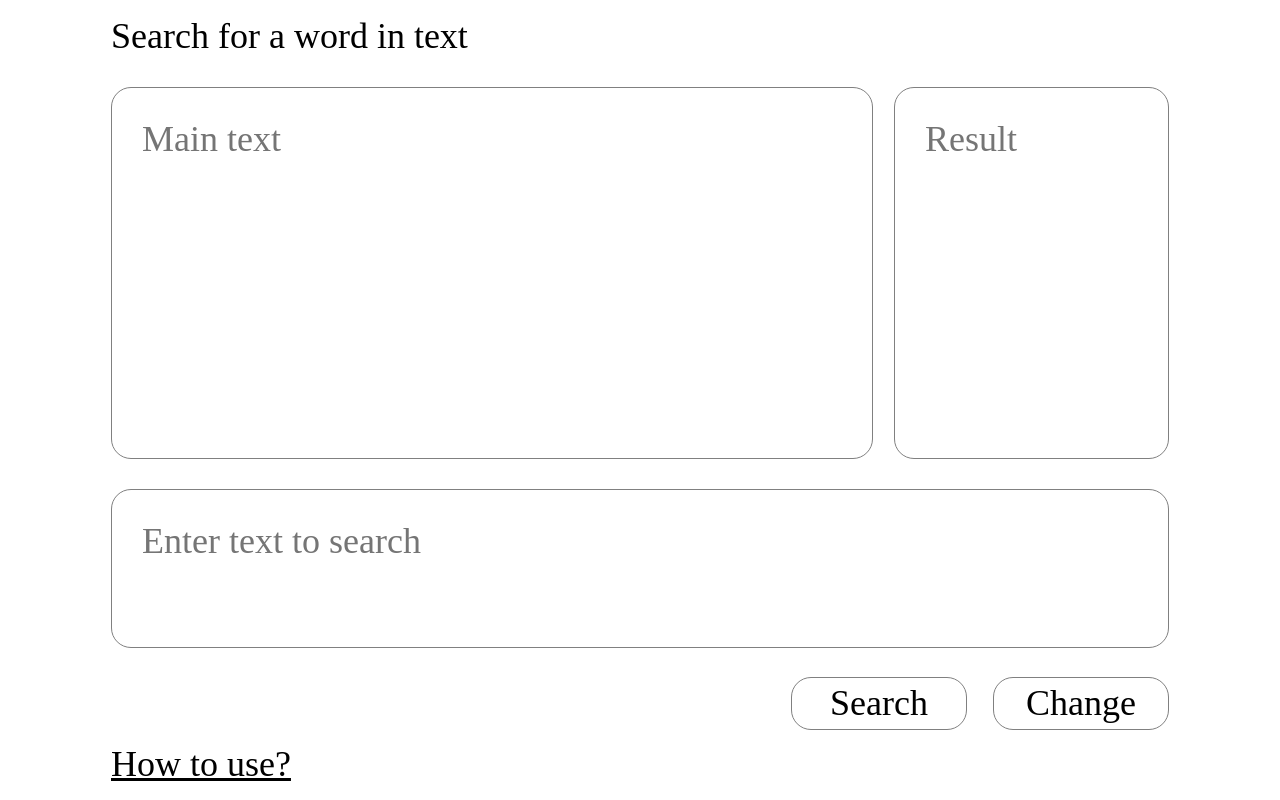
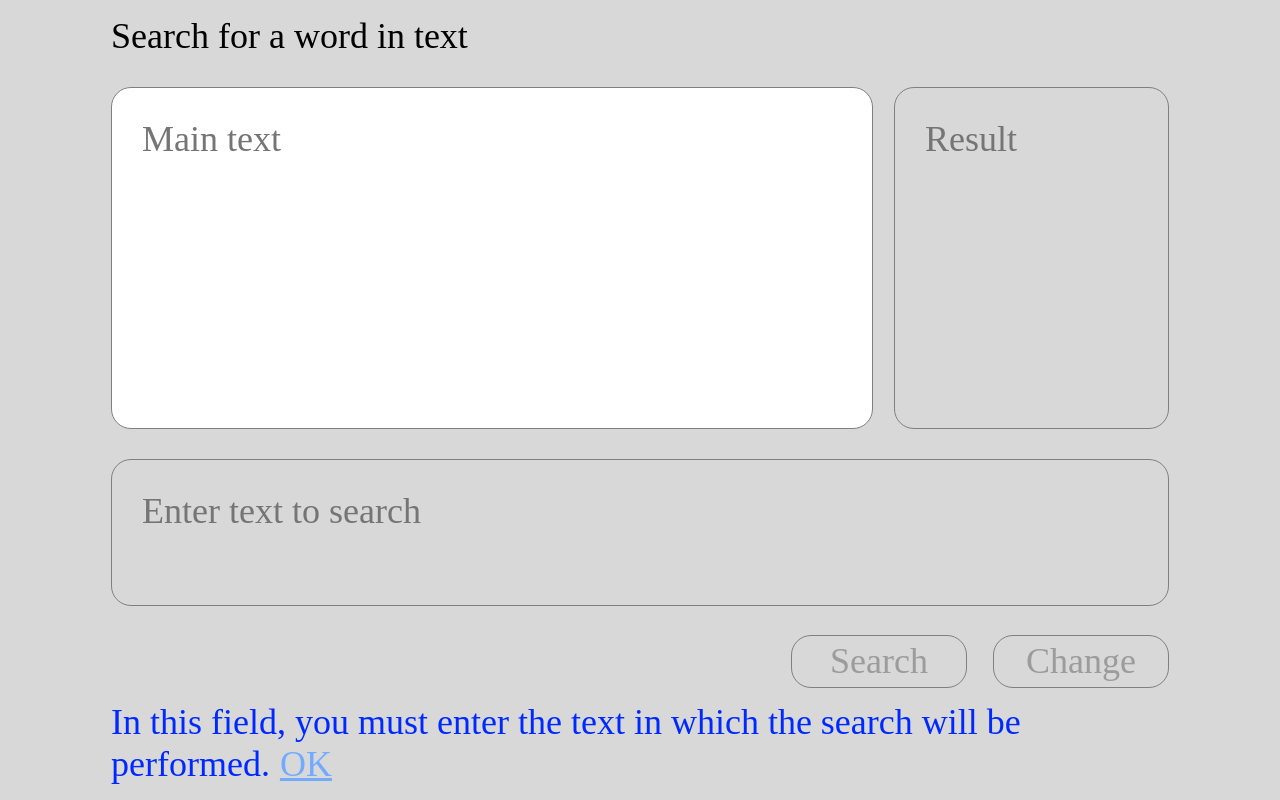
Before and after one commit to Karapuchka/siteAddingText, a website: page source/index.html in a window 1280 px wide. Both pictures are taken after a click on the element "How to use?". Drawn offline with nearby package versions, Linux system fonts and the light colour scheme; files that its build step writes are made by us from their sources; a web font is replaced by a local one.

Commit message:
Добавил изменения при нажатию на кнопку "How  to use?"
По нажатию на кнопку срабатывает событие, при котором меняется фон у всего body и элементов формы, отключаются кнопки, выделяется элемент формы о котором идет объяснение, меняется текст у кнопки на пояснение к элементу формы.

```diff
--- a/package.json
+++ b/package.json
@@ -17,5 +17,8 @@
     "gulp-sass": "^5.1.0",
     "gulp-uglify": "^3.0.2",
     "sass": "^1.54.5"
+  },
+  "dependencies": {
+    "gsap": "^3.11.0"
   }
 }
--- a/source/index.html
+++ b/source/index.html
@@ -7,7 +7,7 @@
     <meta name="author" content="Karapuchka">
     <meta name="copyright" content="Artyom Kravets"><!-- Ссылка на макет: https://www.figma.com/file/yP3PMxJuhK0Q5QzNWkWgt3/Untitled?node-id=0%3A1 -->
     <link rel="stylesheet" href="styles/css/style.min.css">
-    <title>Document</title>
+    <title>AT</title>
 </head>
 <body>
     <div class="wrapper">
@@ -35,6 +35,7 @@
         </footer>
     </div>
 
+    <script src="https://cdnjs.cloudflare.com/ajax/libs/gsap/3.11.0/gsap.min.js"></script>
     <script src="scripts/main.min.js"></script>
 </body>
 </html>
--- a/source/scripts/main.js
+++ b/source/scripts/main.js
@@ -1,9 +1,60 @@
-"use strict";
+"use strict"
+const body =  document.body;
 
-const formSearch = document.forms.formSearch
+const formSearch = document.forms.formSearch;
 
 formSearch.addEventListener('click', function(event){
     if(event.target.closest('.form-search__btn')){
         event.preventDefault();
     }
 })
+
+const instructionBtn = document.querySelector('.instruction-btn');
+const formSearchTextAreas = document.querySelectorAll('.form-search__textarea');
+const formSearchBtns = document.querySelectorAll('.form-search__btn');
+
+let countPart = 0;
+
+instructionBtn.addEventListener('click', function(event){
+    countPart++;
+
+    gsap.to([body, formSearchTextAreas[1], formSearchTextAreas[2], formSearchBtns], {duration: 2, background:'#D8D8D8'});
+
+    formSearchBtns.forEach(item =>{
+        item.style.cursor = 'default';
+        item.setAttribute('disabled', 'disabled');
+    });
+
+    formSearchTextAreas.forEach(item =>{
+        item.setAttribute('readonly', 'readonly');
+    });
+
+    if(countPart == 1){
+        gsap.to(instructionBtn, {textDecoration: 'none', color: '#0029FF'});
+
+        instructionBtn.innerText = 'In this field, you must enter the text in which the search will be performed.';
+
+        instructionBtn.appendChild(createSpan());
+    }
+
+    console.log(countPart);
+})
+
+function createSpan(){
+    let spanOk = document.createElement('span');
+    spanOk.innerText = 'ok';
+    spanOk.style.textTransform = 'uppercase';
+    spanOk.style.color = '#71AAFF';
+    spanOk.style.textDecoration = 'underline';
+    spanOk.style.margin = '0 0 0 10px';
+
+    spanOk.addEventListener('mouseout', function(){
+        gsap.to(spanOk, {duration: 1, color: '#71AAFF'})
+    });
+
+    spanOk.addEventListener('mouseover', function(){
+        gsap.to(spanOk, {duration: 1, color: '#19478c'})
+    });
+
+    return spanOk;
+}
--- a/source/styles/scss/style.scss
+++ b/source/styles/scss/style.scss
@@ -99,12 +99,6 @@
     }
 }
 
-.display-none {
-    display: block;
-}
-.instruction-text {
-
-}
 .instruction-btn {
     text-decoration: underline;
     user-select: none;
```
Also changed, not shown: source/scripts/main.min.js, source/styles/css/style.min.css.
